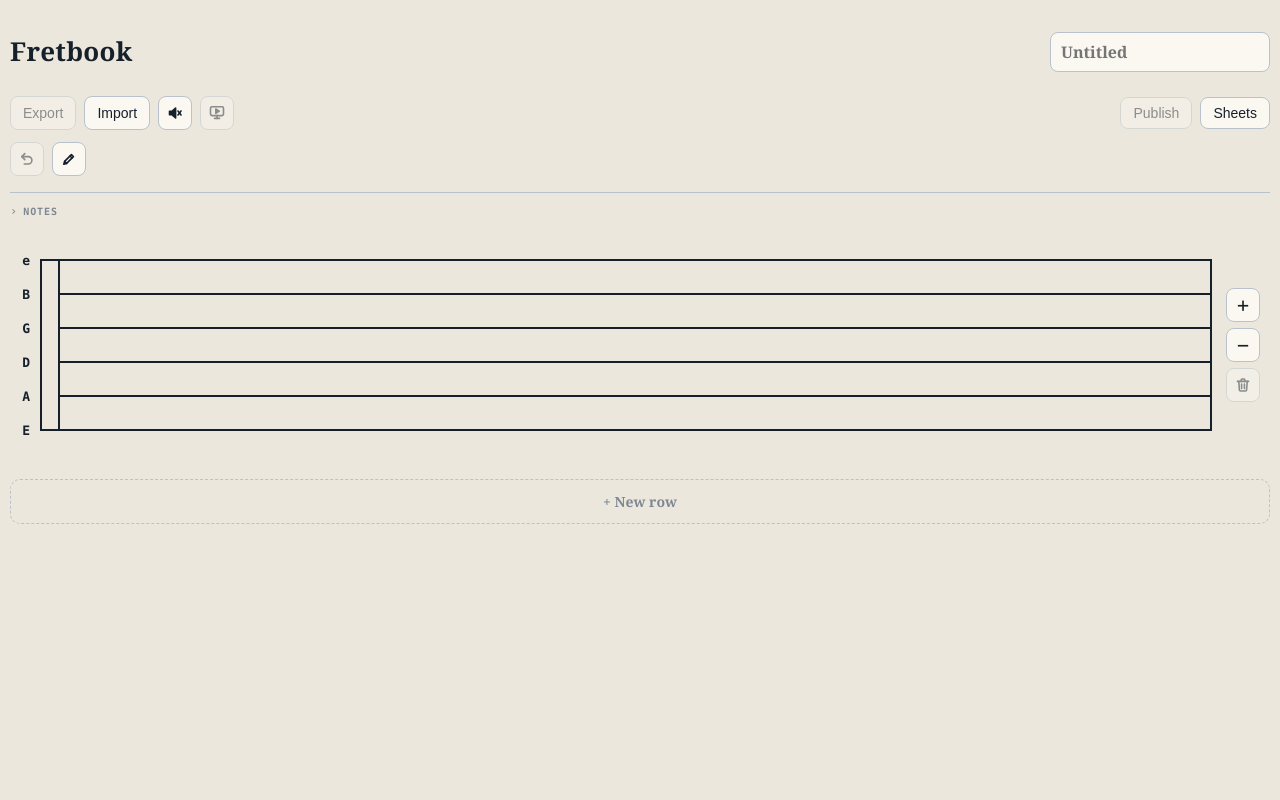
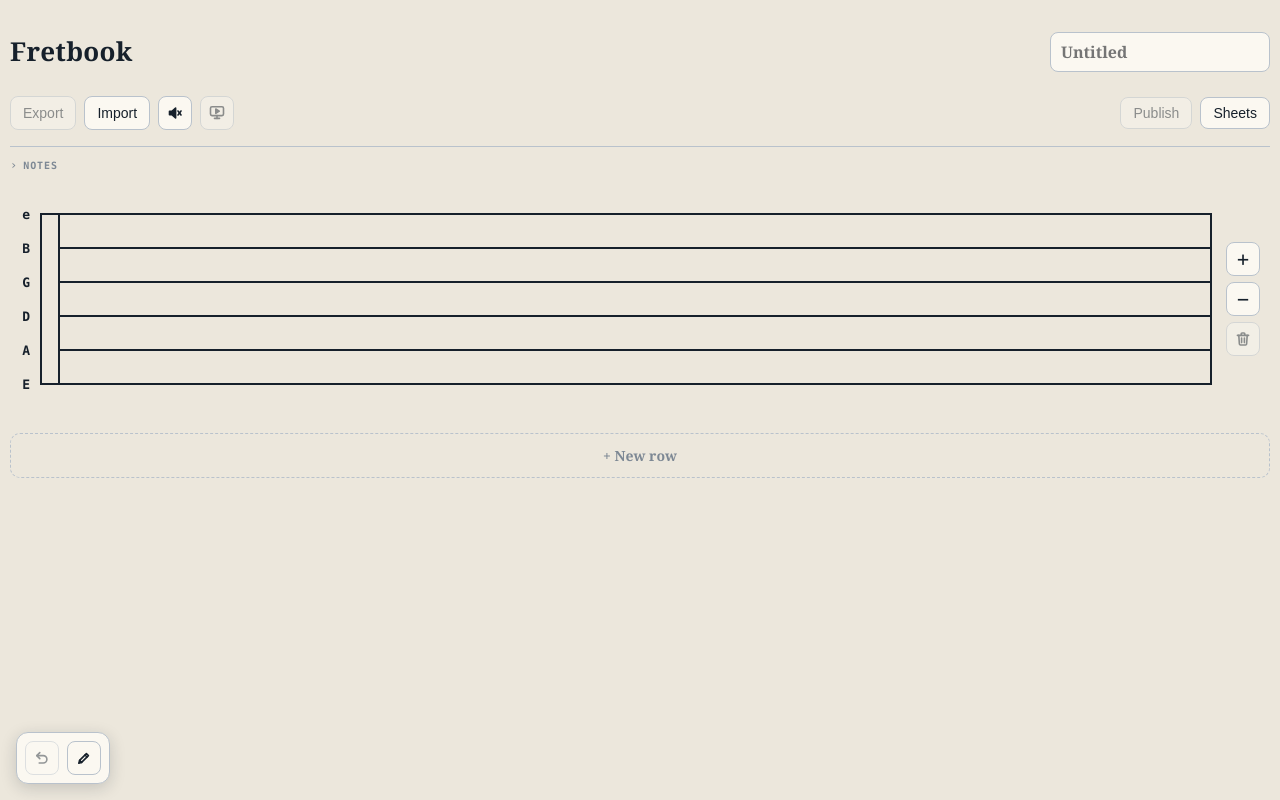
Before and after one commit to chang432/fretbook, a React (Vite) app: page / in a window 1280 px wide. Built offline with nearby package versions, Linux system fonts and the light colour scheme.

Commit message:
Pin editing controls to bottom corner

```diff
--- a/src/App.jsx
+++ b/src/App.jsx
@@ -762,7 +762,7 @@ export default function App({ published = null, fresh = false, onOpenSheet, onNe
         </div>
       </div>
 
-      <div className="toolbar-secondary">
+      <div className="editing-panel" role="group" aria-label="Editing controls">
           <button
             type="button"
             className="icon-button"
--- a/src/styles/sheet.css
+++ b/src/styles/sheet.css
@@ -4,6 +4,7 @@
    takes the page colour, not a panel colour. */
 .sheet {
   margin-top: 16px;
+  padding-bottom: 80px;
 }
 
 /* Rows sit flush against each other: each one's rule doubles as the previous
--- a/src/styles/toolbar.css
+++ b/src/styles/toolbar.css
@@ -17,11 +17,18 @@
   margin-left: auto;
 }
 
-.toolbar-secondary {
+.editing-panel {
+  position: fixed;
+  left: max(16px, env(safe-area-inset-left));
+  bottom: max(16px, env(safe-area-inset-bottom));
+  z-index: 30;
   display: flex;
-  justify-content: flex-start;
   gap: 8px;
-  margin-bottom: 12px;
+  padding: 8px;
+  border: 1px solid var(--bar);
+  border-radius: 12px;
+  background: var(--paper);
+  box-shadow: 0 4px 16px rgb(22 32 43 / 18%);
 }
 
 /* `.button-link` shares this so the toolbar's one navigation control can be a
@@ -89,36 +96,6 @@ button.is-on {
   padding: 0;
 }
 
-/* The edit switch, pinned to the bottom-left corner of the window. Fixed
-   rather than absolute for the reason it was moved out of the toolbar at all:
-   an absolutely placed button scrolls away with the page, and the mode is
-   most often wanted partway down a long sheet. Larger than a toolbar button,
-   and carrying a word as well as the pencil, because it is the one control
-   that changes what every other press means. */
-.edit-fab {
-  position: fixed;
-  left: 20px;
-  bottom: 20px;
-  /* Over the sheet and its popovers, under the full-screen player. */
-  z-index: 30;
-  display: inline-flex;
-  gap: 10px;
-  align-items: center;
-  padding: 15px 24px;
-  border-radius: 999px;
-  box-shadow: 0 6px 20px rgb(22 32 43 / 24%);
-  font-size: 17px;
-  font-weight: 600;
-}
-
-/* Drawn to match the bigger button it sits in, rather than the 16px box the
-   toolbar's symbols share. */
-.edit-fab .icon {
-  width: 22px;
-  height: 22px;
-  stroke-width: 1.8;
-}
-
 button.link {
   padding: 0;
   border: 0;
```
